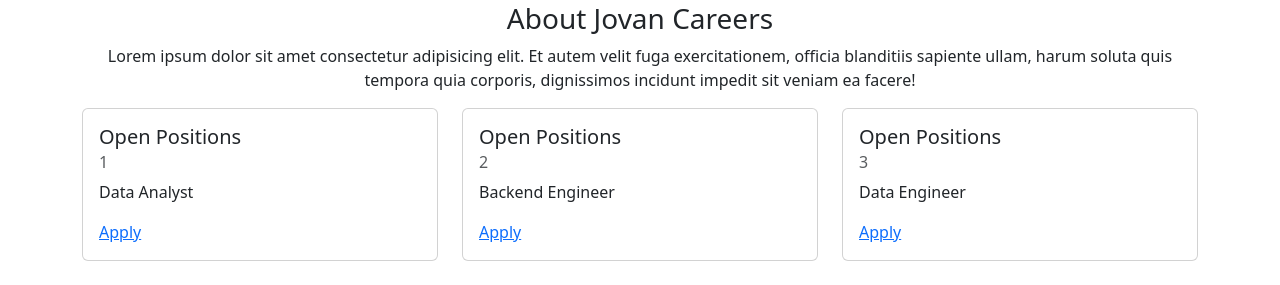
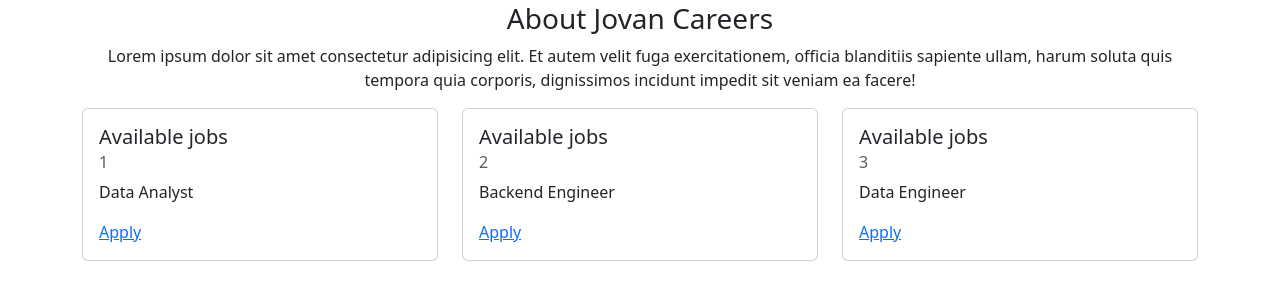
Before and after one commit to pamirghosh/jovain-careers, a Flask app: page / in a window 1280 px wide. Shown: the part 584-869 px from the top of the page. Run offline with Flask 3, Linux system fonts and the light colour scheme.

Commit message:
More chnages on html

```diff
--- a/templates/job-items.html
+++ b/templates/job-items.html
@@ -1,5 +1,5 @@
 <div class="card-body col-9">
-      <h5 class="card-title">Open Positions</h5>
+      <h5 class="card-title">Available jobs</h5>
       <h6 class="card-subtitle mb-2 text-body-secondary">{{job['id']}}</h6>
       <p class="card-text">{{job['title']}}</p>
       <a href="#" class="card-link">Apply</a>
```
